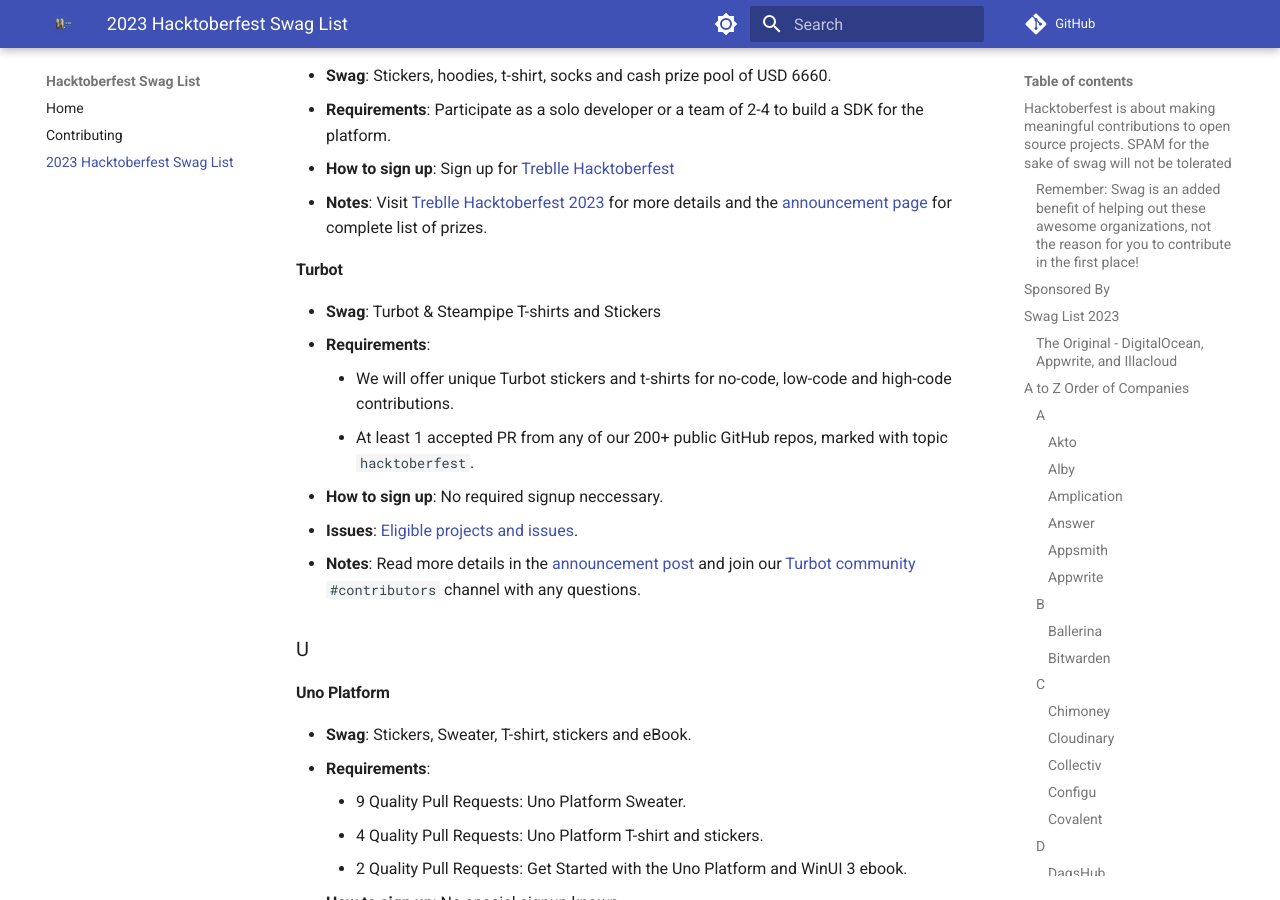
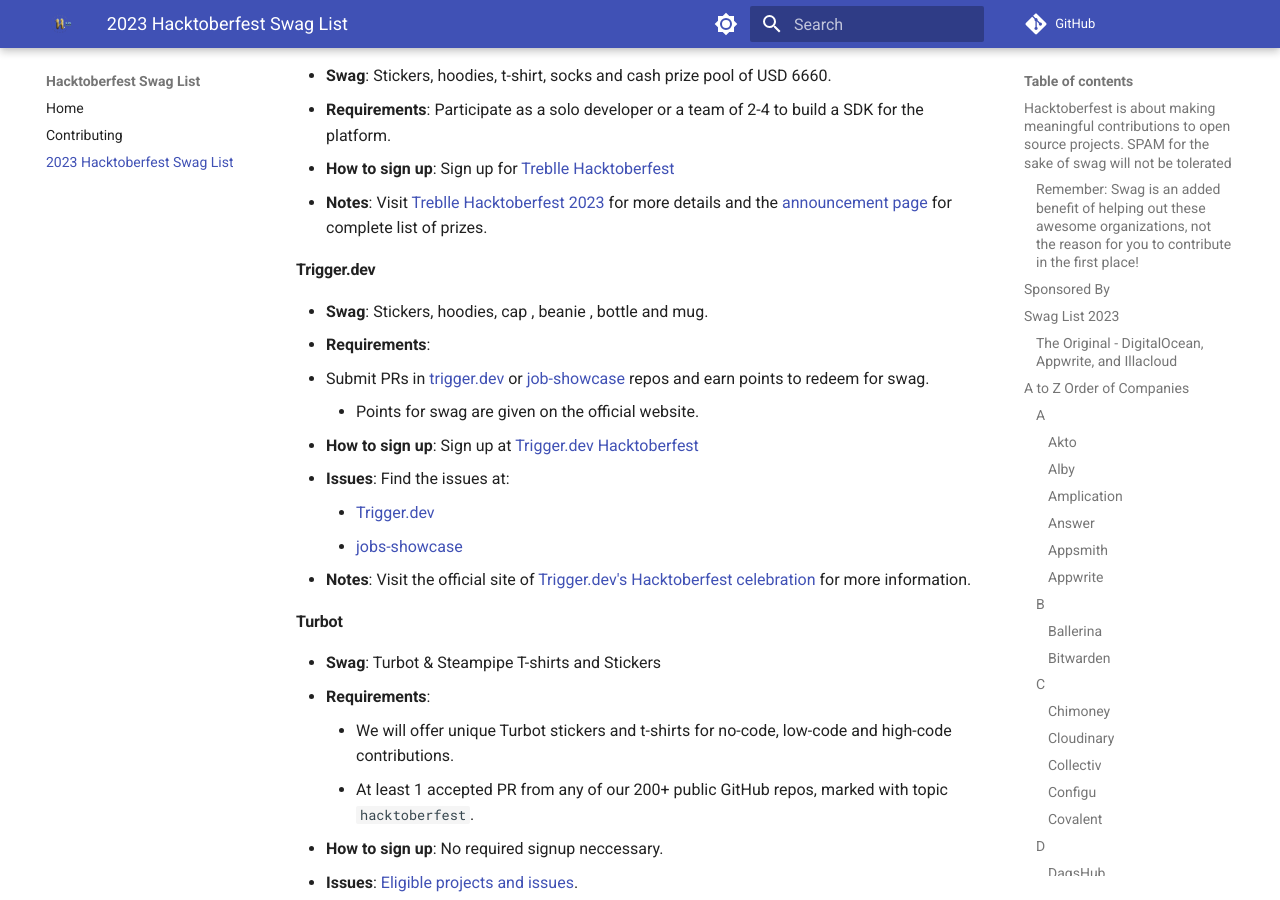
Before and after one commit to crweiner/hacktoberfest-swag-list, an MkDocs documentation site: the page built from docs/list.md, in a window 1280 px wide and 900 px high, scrolled down 14354 px. Built offline with MkDocs 1.6.1 and Material for MkDocs 9.7.7, drawn with Linux system fonts in a browser that asks for light colours; plug-ins that fetch from the network failed and are left out; comment, search, counter and statistics services are not loaded.

Commit message:
Added Trigger.dev in the list (#783)
* Added AIrbyte

* Added Trigger.dev

* Added Trigger.dev

* Added the jobs-showcase repo

```diff
--- a/docs/list.md
+++ b/docs/list.md
@@ -472,6 +472,18 @@
 - **How to sign up**: Sign up for [Treblle Hacktoberfest](https://docs.google.com/forms/d/e/1FAIpQLSfC_8mX8lpQNhksqQGUhsQ0zTvRzMC5YzufVVbVkPksxouLFw/viewform)
 - **Notes**: Visit [Treblle Hacktoberfest 2023](https://hacked.treblle.com/) for more details and the [announcement page](https://blog.treblle.com/treblle-hacktoberfest/) for complete list of prizes.
 
+#### **Trigger.dev**
+
+- **Swag**: Stickers, hoodies, cap , beanie , bottle and mug.
+- **Requirements**:
+  - Submit PRs in [trigger.dev](https://github.com/triggerdotdev/trigger.dev) or [job-showcase](https://github.com/triggerdotdev/jobs-showcase) repos and earn points to redeem for swag.
+    - Points for swag are given on the official website.
+- **How to sign up**: Sign up at [Trigger.dev Hacktoberfest](https://trigger.dev/hacktoberfest)
+- **Issues**: Find the issues at:
+    - [Trigger.dev](https://github.com/triggerdotdev/trigger.dev/issues)
+    - [jobs-showcase](https://github.com/triggerdotdev/jobs-showcase/issues)
+- **Notes**: Visit the official site of [Trigger.dev's Hacktoberfest celebration](https://trigger.dev/hacktoberfest) for more information.
+
 #### **Turbot**
 
 - **Swag**: Turbot & Steampipe T-shirts and Stickers
```
